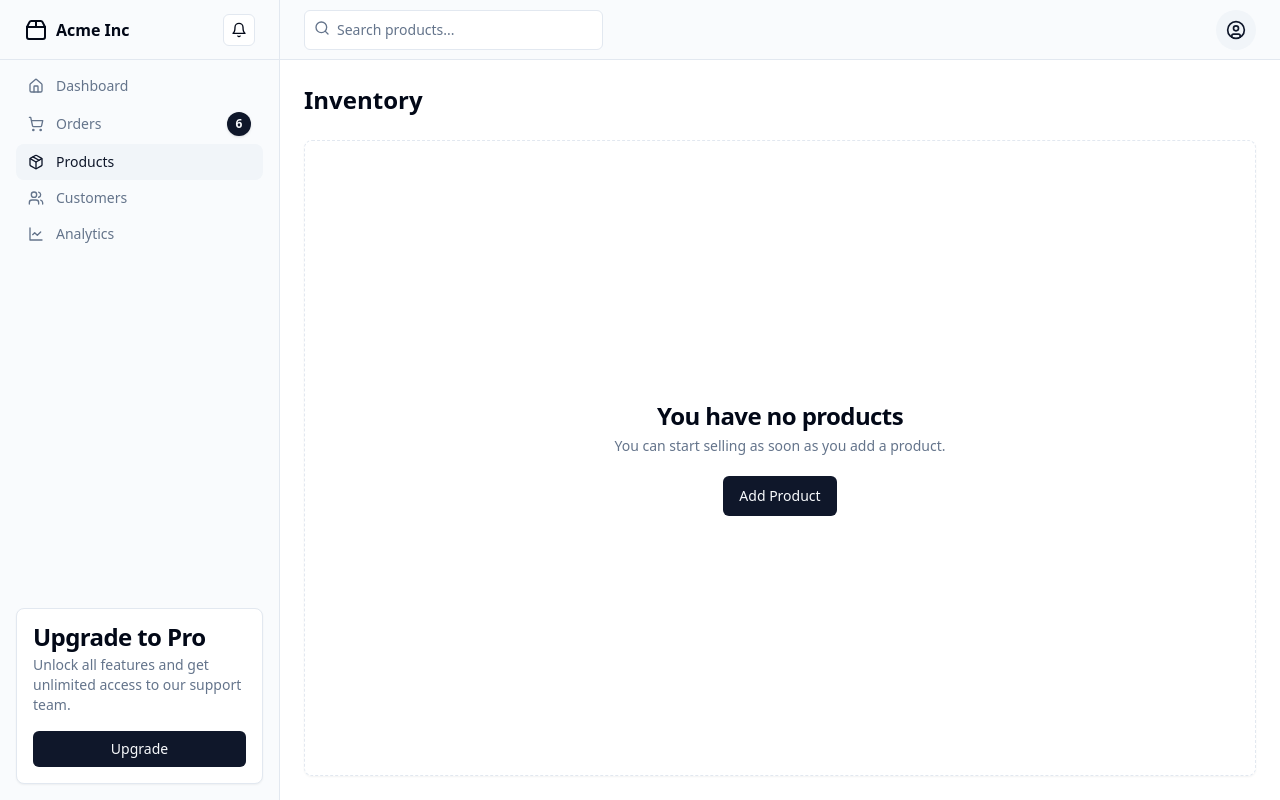
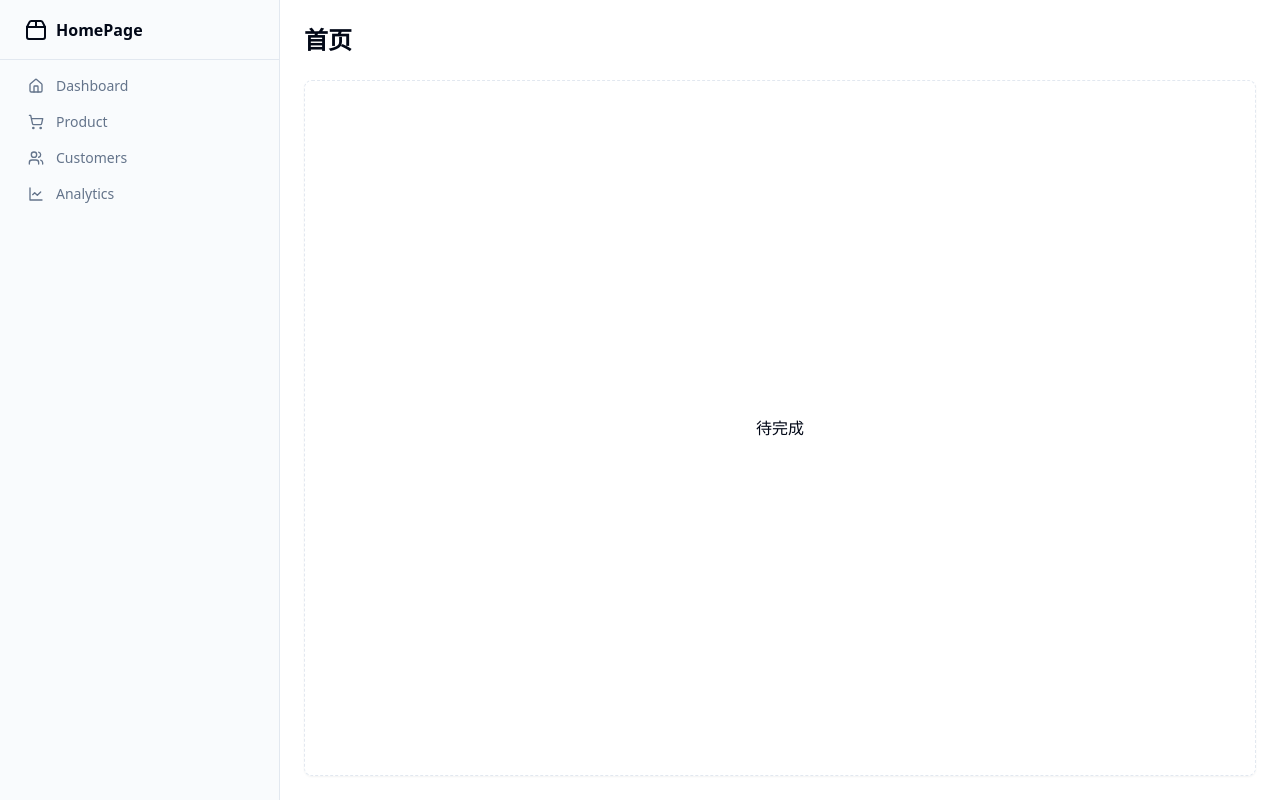
Before and after one commit to oeyoews/shadcn-template-starter, a Next.js app: page / in a window 1280 px wide. Built offline with nearby package versions, Linux system fonts and the light colour scheme.

Commit message:
update homepage

```diff
--- /dev/null
+++ b/app/components/menu.tsx
@@ -0,0 +1,36 @@
+import { LineChart, Home, ShoppingCart, Users } from 'lucide-react';
+import Link from 'next/link';
+
+type IMenuIcons = 'home' | 'shopping-cart' | 'users' | 'line-chart' | '';
+type IRoutes = '/' | '/customers' | '/products' | '/orders' | '/analytics';
+
+interface MenuItemProps {
+  text: string;
+  route: IRoutes;
+  icon: IMenuIcons;
+}
+
+export function LinkMenu({
+  text = '',
+  route = '/',
+  icon = 'home',
+}: MenuItemProps) {
+  const iconComponents: Record<IMenuIcons, any> = {
+    'shopping-cart': ShoppingCart,
+    home: Home,
+    users: Users,
+    'line-chart': LineChart,
+    '': Home,
+  };
+
+  const IconComponent = iconComponents[icon];
+
+  return (
+    <Link
+      href={route}
+      className="flex items-center gap-3 rounded-lg px-3 py-2 text-muted-foreground transition-all hover:text-primary">
+      <IconComponent className="h-4 w-4" />
+      {text}
+    </Link>
+  );
+}
--- a/app/page.tsx
+++ b/app/page.tsx
@@ -11,6 +11,7 @@ import {
   ShoppingCart,
   Users,
 } from 'lucide-react';
+import { LinkMenu } from './components/menu';
 
 import { Badge } from '@/components/ui/badge';
 import { Button } from '@/components/ui/button';
@@ -40,185 +41,28 @@ export default function Dashboard() {
           <div className="flex h-14 items-center border-b px-4 lg:h-[60px] lg:px-6">
             <Link href="/" className="flex items-center gap-2 font-semibold">
               <Package2 className="h-6 w-6" />
-              <span className="">Acme Inc</span>
+              <span className="">HomePage</span>
             </Link>
-            <Button variant="outline" size="icon" className="ml-auto h-8 w-8">
-              <Bell className="h-4 w-4" />
-              <span className="sr-only">Toggle notifications</span>
-            </Button>
           </div>
           <div className="flex-1">
             <nav className="grid items-start px-2 text-sm font-medium lg:px-4">
-              <Link
-                href="#"
-                className="flex items-center gap-3 rounded-lg px-3 py-2 text-muted-foreground transition-all hover:text-primary">
-                <Home className="h-4 w-4" />
-                Dashboard
-              </Link>
-              <Link
-                href="#"
-                className="flex items-center gap-3 rounded-lg px-3 py-2 text-muted-foreground transition-all hover:text-primary">
-                <ShoppingCart className="h-4 w-4" />
-                Orders
-                <Badge className="ml-auto flex h-6 w-6 shrink-0 items-center justify-center rounded-full">
-                  6
-                </Badge>
-              </Link>
-              <Link
-                href="#"
-                className="flex items-center gap-3 rounded-lg bg-muted px-3 py-2 text-primary transition-all hover:text-primary">
-                <Package className="h-4 w-4" />
-                Products{' '}
-              </Link>
-              <Link
-                href="#"
-                className="flex items-center gap-3 rounded-lg px-3 py-2 text-muted-foreground transition-all hover:text-primary">
-                <Users className="h-4 w-4" />
-                Customers
-              </Link>
-              <Link
-                href="#"
-                className="flex items-center gap-3 rounded-lg px-3 py-2 text-muted-foreground transition-all hover:text-primary">
-                <LineChart className="h-4 w-4" />
-                Analytics
-              </Link>
+              <LinkMenu text="Dashboard" route="/" icon="home" />
+              <LinkMenu text="Product" route="/products" icon="shopping-cart" />
+              <LinkMenu text="Customers" route="/customers" icon="users" />
+              <LinkMenu text="Analytics" route="/analytics" icon="line-chart" />
             </nav>
-          </div>
-          <div className="mt-auto p-4">
-            <Card x-chunk="dashboard-02-chunk-0">
-              <CardHeader className="p-2 pt-0 md:p-4">
-                <CardTitle>Upgrade to Pro</CardTitle>
-                <CardDescription>
-                  Unlock all features and get unlimited access to our support
-                  team.
-                </CardDescription>
-              </CardHeader>
-              <CardContent className="p-2 pt-0 md:p-4 md:pt-0">
-                <Button size="sm" className="w-full">
-                  Upgrade
-                </Button>
-              </CardContent>
-            </Card>
           </div>
         </div>
       </div>
       <div className="flex flex-col">
-        <header className="flex h-14 items-center gap-4 border-b bg-muted/40 px-4 lg:h-[60px] lg:px-6">
-          <Sheet>
-            <SheetTrigger asChild>
-              <Button
-                variant="outline"
-                size="icon"
-                className="shrink-0 md:hidden">
-                <Menu className="h-5 w-5" />
-                <span className="sr-only">Toggle navigation menu</span>
-              </Button>
-            </SheetTrigger>
-            <SheetContent side="left" className="flex flex-col">
-              <nav className="grid gap-2 text-lg font-medium">
-                <Link
-                  href="#"
-                  className="flex items-center gap-2 text-lg font-semibold">
-                  <Package2 className="h-6 w-6" />
-                  <span className="sr-only">Acme Inc</span>
-                </Link>
-                <Link
-                  href="#"
-                  className="mx-[-0.65rem] flex items-center gap-4 rounded-xl px-3 py-2 text-muted-foreground hover:text-foreground">
-                  <Home className="h-5 w-5" />
-                  Dashboard
-                </Link>
-                <Link
-                  href="#"
-                  className="mx-[-0.65rem] flex items-center gap-4 rounded-xl bg-muted px-3 py-2 text-foreground hover:text-foreground">
-                  <ShoppingCart className="h-5 w-5" />
-                  Orders
-                  <Badge className="ml-auto flex h-6 w-6 shrink-0 items-center justify-center rounded-full">
-                    6
-                  </Badge>
-                </Link>
-                <Link
-                  href="#"
-                  className="mx-[-0.65rem] flex items-center gap-4 rounded-xl px-3 py-2 text-muted-foreground hover:text-foreground">
-                  <Package className="h-5 w-5" />
-                  Products
-                </Link>
-                <Link
-                  href="#"
-                  className="mx-[-0.65rem] flex items-center gap-4 rounded-xl px-3 py-2 text-muted-foreground hover:text-foreground">
-                  <Users className="h-5 w-5" />
-                  Customers
-                </Link>
-                <Link
-                  href="#"
-                  className="mx-[-0.65rem] flex items-center gap-4 rounded-xl px-3 py-2 text-muted-foreground hover:text-foreground">
-                  <LineChart className="h-5 w-5" />
-                  Analytics
-                </Link>
-              </nav>
-              <div className="mt-auto">
-                <Card>
-                  <CardHeader>
-                    <CardTitle>Upgrade to Pro</CardTitle>
-                    <CardDescription>
-                      Unlock all features and get unlimited access to our
-                      support team.
-                    </CardDescription>
-                  </CardHeader>
-                  <CardContent>
-                    <Button size="sm" className="w-full">
-                      Upgrade
-                    </Button>
-                  </CardContent>
-                </Card>
-              </div>
-            </SheetContent>
-          </Sheet>
-          <div className="w-full flex-1">
-            <form>
-              <div className="relative">
-                <Search className="absolute left-2.5 top-2.5 h-4 w-4 text-muted-foreground" />
-                <Input
-                  type="search"
-                  placeholder="Search products..."
-                  className="w-full appearance-none bg-background pl-8 shadow-none md:w-2/3 lg:w-1/3"
-                />
-              </div>
-            </form>
-          </div>
-          <DropdownMenu>
-            <DropdownMenuTrigger asChild>
-              <Button variant="secondary" size="icon" className="rounded-full">
-                <CircleUser className="h-5 w-5" />
-                <span className="sr-only">Toggle user menu</span>
-              </Button>
-            </DropdownMenuTrigger>
-            <DropdownMenuContent align="end">
-              <DropdownMenuLabel>My Account</DropdownMenuLabel>
-              <DropdownMenuSeparator />
-              <DropdownMenuItem>Settings</DropdownMenuItem>
-              <DropdownMenuItem>Support</DropdownMenuItem>
-              <DropdownMenuSeparator />
-              <DropdownMenuItem>Logout</DropdownMenuItem>
-            </DropdownMenuContent>
-          </DropdownMenu>
-        </header>
         <main className="flex flex-1 flex-col gap-4 p-4 lg:gap-6 lg:p-6">
           <div className="flex items-center">
-            <h1 className="text-lg font-semibold md:text-2xl">Inventory</h1>
+            <h1 className="text-lg font-semibold md:text-2xl">首页</h1>
           </div>
           <div
             className="flex flex-1 items-center justify-center rounded-lg border border-dashed shadow-sm"
             x-chunk="dashboard-02-chunk-1">
-            <div className="flex flex-col items-center gap-1 text-center">
-              <h3 className="text-2xl font-bold tracking-tight">
-                You have no products
-              </h3>
-              <p className="text-sm text-muted-foreground">
-                You can start selling as soon as you add a product.
-              </p>
-              <Button className="mt-4">Add Product</Button>
-            </div>
+            待完成
           </div>
         </main>
       </div>
```
Also changed, not shown: components.json.
